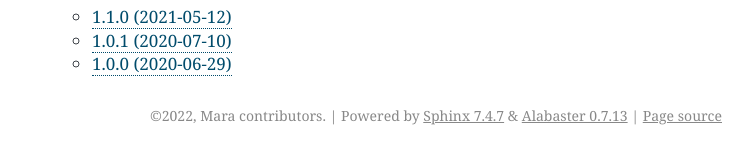
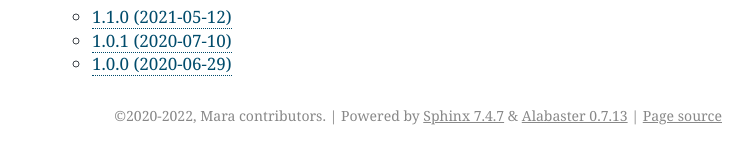
Before and after one commit to mara/mara-schema, a Sphinx documentation site: the page built from docs/index.rst, in a window 1280 px wide. Shown: the part 2242-2394 px from the top of the page, without its empty margins (388-1141 px from the left). Built offline with Sphinx 7.4.7, drawn with Linux system fonts in a browser that asks for light colours; some of the changed lines change nothing that is shown.

Commit message:
use generic versioning in docs/conf.py

```diff
--- a/docs/conf.py
+++ b/docs/conf.py
@@ -16,12 +16,14 @@
 # -- Project information -----------------------------------------------------
 
 project = 'Mara Schema'
-copyright = '2022, Mara contributors'
+copyright = '2020-2022, Mara contributors'
 author = 'Mara contributors'
 
+# The short X.Y version.
+from mara_schema import __version__
+version = __version__
 # The full version, including alpha/beta/rc tags
-release = '1.1.0'
-version = '1.1'
+release = version
 
 
 # -- General configuration ---------------------------------------------------
```
Also changed, not shown: 1 other file.
